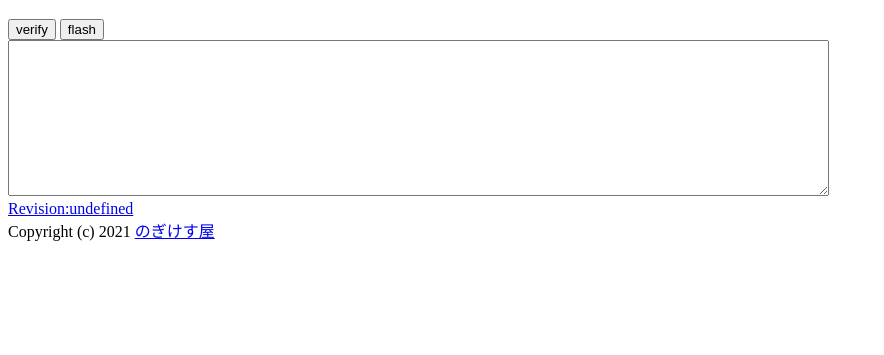
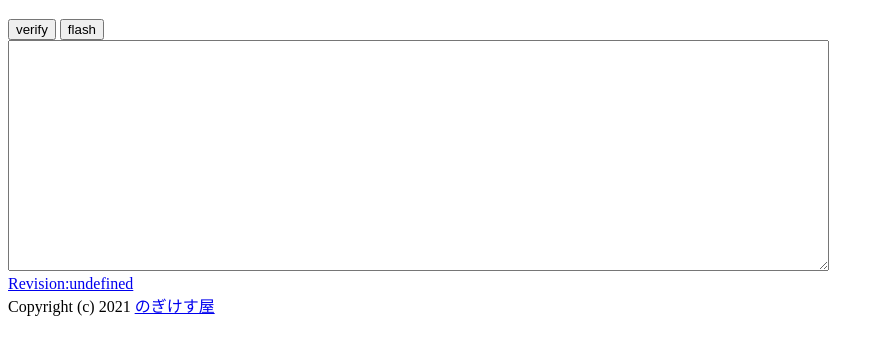
Before and after one commit to sekigon-gonnoc/ch559-web-updater, a website built with Parcel: page index.html in a window 1280 px wide. Shown: the part 61-416 px from the top of the page, without its empty margins (0-884 px from the left). Built offline with nearby package versions, Linux system fonts and the light colour scheme.

Commit message:
Increase textbox row

```diff
--- a/index.html
+++ b/index.html
@@ -18,7 +18,7 @@
       <input type="button" id="verify" value="verify" />
       <input type="button" id="flash" value="flash" />
       <div>
-        <textarea readonly cols="100" rows="10" id="progress"></textarea>
+        <textarea readonly cols="100" rows="15" id="progress"></textarea>
       </div>
       <div>
         <a
--- a/src/ch55x.ts
+++ b/src/ch55x.ts
@@ -356,6 +356,7 @@ class Ch559Bootloader {
 
   async verify(bin: Uint8Array, progress: (msg: string) => void = () => {}) {
     await this.openPort();
+
     try {
       let cfg = await this.initBootloader();
 
```
